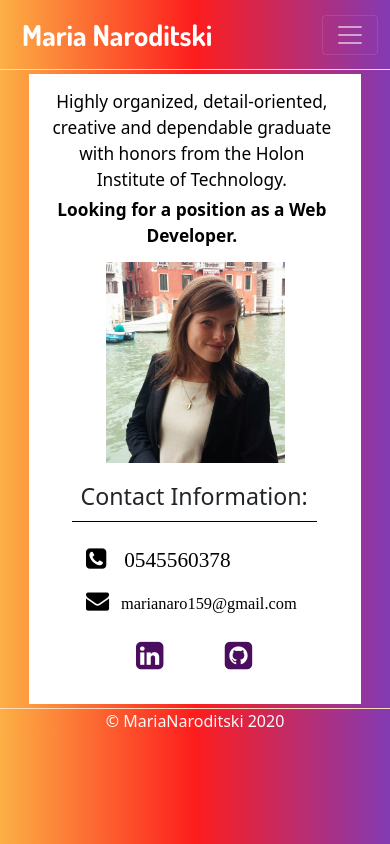
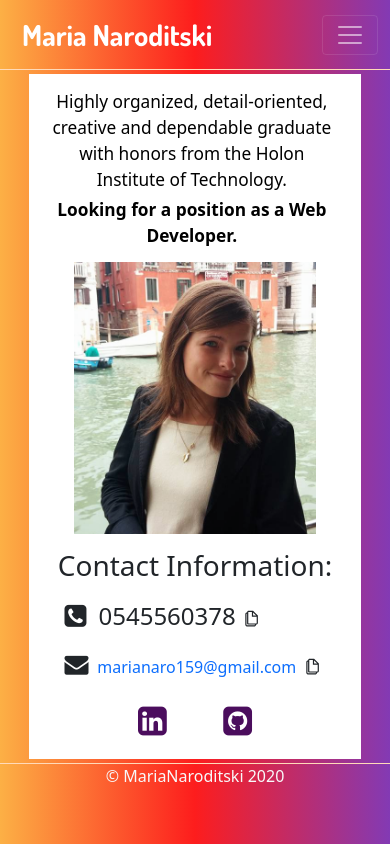
Before and after one commit to MariaNaroditski/Maria-Naroditski-Portfolio, a React (Create React App) app: page /contact in a window 390 px wide. Built offline with nearby package versions, Linux system fonts and the light colour scheme.

Commit message:
adding copy button

```diff
--- a/src/components/Contact.js
+++ b/src/components/Contact.js
@@ -1,18 +1,27 @@
 import React from 'react'
 import './Contact.scss'
 import profile_picture from "../assets/profile_picture.png";
+import { IoMdCopy } from 'react-icons/io';
+
 
 function Contact() {
+    const copyText = (value) => {
+        const elem = document.createElement('textarea');
+        elem.value = value;
+        document.body.appendChild(elem);
+        elem.select();
+        document.execCommand('copy');
+        document.body.removeChild(elem);
+    }
     return (
         <div className="contact-wrapper">
             <p className="container contact-wrapper__looking-for">
                 Highly organized, detail-oriented, creative and dependable
                 graduate with honors from the Holon Institute of Technology.
-             <span className="__weight">
-             Looking for a position as a Web Developer.
-            </span></p>
-
-
+                <span className="__weight">
+                Looking for a position as a Web Developer.
+                </span>
+            </p>
             <div className="contact-wrapper__info">
                 <div className="contact-wrapper__info__col">
                     <img src={profile_picture} alt="avatar" className="contact-wrapper__info__col__profile" />
@@ -20,14 +29,19 @@
                 <div className="contact-wrapper__info__col text-center ">
                     <div className="info">
                         <h3 className="title">Contact Information:</h3>
-                        <p className="my_info">
-                            <i className="fa fa-phone-square my_info__phone" aria-hidden="true">
-                                <span className="phone">0545560378</span>
-                            </i>
-                            <i className="fa fa-envelope my_info__email" aria-hidden="true" >
-                                <span className="email">marianaro159@gmail.com </span>
-                            </i>
-                        </p>
+                        <div className="info__phone">
+                            <i className="fa fa-phone-square" aria-hidden="true"></i>
+                            <span className="phone" id="phone"> 0545560378
+                                <IoMdCopy className="copy-phone-number" onClick={() => copyText("0545560378")} />
+                            </span>
+                        </div>
+                        <div className="info__email">
+                            <i className="fa fa-envelope" aria-hidden="true" ></i>
+                            <a href="https://mail.google.com/mail/?view=cm&fs=1&tf=1&to=marianaro159@gmail.com" target="_blank" rel="noopener noreferrer">marianaro159@gmail.com</a>
+                            <span className="copy-email">
+                                <IoMdCopy className="email-icon" onClick={() => copyText("marianaro159@gmail.com")} />
+                            </span>
+                        </div>
                         <div className="social-links">
                             <a
                                 href="https://www.linkedin.com/in/maria-naroditski"
--- a/src/components/Contact.scss
+++ b/src/components/Contact.scss
@@ -34,38 +34,61 @@
       }
 
       .info {
-        margin-right: 0;
-        padding-top: 1.8%;
+        padding-top: 1.5%;
+        text-align: start;
         .title {
+          text-align: center;
           font-size: 2.3em;
           margin-bottom: 4.5%;
-          padding: 2% 0 3.5% 0;
+          padding: 1% 0 3.5% 0;
           border-bottom: 1px solid black;
         }
-
-        .my_info {
-          display: flex;
-          flex-direction: column;
-          align-items: flex-start;
-          font-size: 1.85em;
-          color: black;
+        &__phone {
           margin-left: 5%;
-
-          &__phone {
-            padding: 4.8%;
+          padding: 3%;
+          i {
+            font-size: 2.2em;
+          }
           .phone {
-              margin-left: 14%;
+            padding-left: 2%;
+            font-size: 2em;
+            .copy-phone-number {
+              margin-left: 2%;
+              font-size: 0.8em;
+              &:hover {
+                cursor: pointer;
+                font-size: 1em;
+              }
+            }
           }
         }
         &__email {
-            padding: 4.8%;
-            .email {
-              margin-left: 6%;
+          padding: 1.5%;
+          margin-left: 6.5%;
+          i {
+            font-size: 2em;
+          }
+          a {
+            padding-left: 3%;
+            font-size: 1.6em;
+            text-decoration: none;
+          }
+          .copy-email {
+            padding-left: 2%;
+            font-size: 2em;
+            .email-icon {
+              margin-left: 0.3%;
+              font-size: 0.8em;
+              &:hover {
+                cursor: pointer;
+                font-size: 1em;
               }
             }
           }
-
+        }
         .social-links {
+          text-align: center;
+          padding: 5%;
           a {
             font-size: 2.8em;
             color: rgb(75, 13, 93);
@@ -80,59 +103,106 @@
         }
       }
     }
-
-    @media (max-width: 786px) {
-      height: 100%;
-      text-align: center;
-      &__col {
-        flex: 100%;
-        max-width: 80%;
-        padding: 3%;
-        margin-right: 0.5%;
-
-        &__profile {
-          width: 100%;
-          margin-top: 3%;
   }
 
+  @media (max-width: 1303px) {
+    &__info {
+      &__col {
         .info {
-          margin-bottom: 8%;
-
-          .email {
-            font-size: 0.66em;
+          .title {
+            font-size: 2em;
+            padding: 3%;
           }
+          &__phone {
+            margin-left: 7.6%;
+            padding: 5% 0 0 0;
+            i {
+              font-size: 1.8em;
+            }
+            .phone {
+              font-size: 1.6em;
+            }
+          }
+          &__email {
+            margin-left: 7.6%;
+            padding: 5% 0 0 0;
+            i {
+              font-size: 1.65em;
+            }
+            a {
+              font-size: 1.5em;
+            }
+            .copy-email {
+              .email-icon {
+                font-size: 0.63em;
+                margin-top: 1.5%;
               }
             }
           }
 
-    @media (max-width: 1022px) {
-      &__col {
-        .info {
-          margin-bottom: 8%;
-          .email {
-            font-size: 0.85em;
-          }
-        }
-      }
-    }
-
-    @media (max-width: 880px) {
-      &__col {
-        .info {
-          margin-bottom: 8%;
-          .email {
-            font-size: 0.65em;
+          .social-links {
+            padding: 8% 0 4% 0;
+            a {
+              font-size: 2em;
+              &:first-child {
+                margin-right: 15%;
               }
             }
           }
         }
       }
-  @media (max-width: 640px) {
+    }
+  }
+  @media (max-width: 1169px) {
+    &__info {
+      &__col {
+        .info {
+          &__phone {
+            margin-left: 7.6%;
+            padding: 4% 0 0 0;
+            i {
+              font-size: 1.6em;
+            }
+            .phone {
+              font-size: 1.4em;
+            }
+          }
+          &__email {
+            margin-left: 7.6%;
+            padding: 3% 0 0 0;
+            i {
+              font-size: 1.5em;
+            }
+            a {
+              font-size: 1.3em;
+            }
+            .copy-email {
+              .email-icon {
+                font-size: 0.63em;
+                margin-top: 1.5%;
+              }
+            }
+          }
+
+          .social-links {
+            padding: 7% 0 4% 0;
+            a {
+              font-size: 2em;
+              &:first-child {
+                margin-right: 17%;
+              }
+            }
+          }
+        }
+      }
+    }
+  }
+  @media (max-width: 1030px) {
     &__looking-for {
       max-width: 90%;
       padding: 4.5% 0 0 3.1%;
       margin: 0 0 0 2.5%;
-      font-size: 1.08em;
+      font-size: 1.5em;
       text-align: center;
       border: none;
       .__weight {
@@ -142,40 +212,93 @@
     }
     &__info {
       &__col {
-        padding-bottom: 0;
+        flex: 100%;
+        max-width: 100%;
+        text-align: center;
+        margin-bottom: 0;
         &__profile {
-          margin-left: 1%;
-          margin-top: 0;
+          margin-top: 3.2%;
         }
         .info {
+          text-align: start;
           .title {
-            text-align: center;
-            padding-top: 0%;
-            font-size: 1.45em;
-            padding-bottom: 4%;
+            padding-top: 1.5%;
+            font-size: 2.2em;
+            padding-bottom: 3.5%;
+            border: none;
+            margin-bottom: 0;
           }
-          .my_info {
           &__phone {
-              padding: 1%;
-              margin: 5% 0 6% 0;
-              font-size: 0.8em;
+            padding: 1% 0 0 3%;
+            i {
+              font-size: 2em;
+            }
             .phone {
-                font-size: 0.9em;
+              font-size: 1.8em;
             }
           }
           &__email {
-              padding: 1%;
-              font-size: 0.78em;
-              .email {
-                font-size: 0.71em;
+            margin-left: 10.6%;
+            padding-top: 3%;
+            i {
+              font-size: 1.9em;
+            }
+            a {
+              font-size: 2em;
+            }
+            .copy-email {
+              .email-icon {
+                font-size: 0.73em;
               }
             }
           }
           .social-links {
+            padding: 3.5% 0 4% 0;
             a {
-              font-size: 2em;
-              &:first-child {
-                margin-right: 25%;
+              font-size: 2.5em;
+            }
+          }
+        }
+      }
+    }
+  }
+  @media (max-width: 620px) {
+    &__looking-for {
+      font-size: 1.08em;
+    }
+    &__info {
+      &__col {
+        .info {
+          .title {
+            font-size: 1.75em;
+            padding: 3% 0 3.5% 0;
+          }
+          &__phone {
+            i {
+              font-size: 1.6em;
+            }
+            .phone {
+              font-size: 1.5em;
+            }
+          }
+          &__email {
+            padding-top: 1%;
+            i {
+              font-size: 1.5em;
+            }
+            a {
+              font-size: 1em;
+            }
+            .copy-email {
+              .email-icon {
+                font-size: 0.6em;
+              }
+            }
+          }
+          .social-links {
+            padding-top: 3%;
+            a {
+              font-size: 2.1em;
             }
           }
         }
@@ -183,4 +306,3 @@
     }
   }
 }
-}
--- a/src/components/Resume.js
+++ b/src/components/Resume.js
@@ -2,8 +2,18 @@
 import './Resume.scss';
 import profile_picture from "../assets/profile_picture.png";
 import ScrollArrow from "./ScrollArrow";
+import { IoMdCopy } from 'react-icons/io';
 
 function Resume() {
+    const copyText = (value) => {
+        const elem = document.createElement('textarea');
+        elem.value = value;
+        document.body.appendChild(elem);
+        elem.select();
+        document.execCommand('copy');
+        document.body.removeChild(elem);
+    }
+
     return (
         <div className="resume-wrapper">
             <div className="resume-wrapper__col resume-wrapper__left">
@@ -22,9 +32,16 @@
                     <h4 className="title">Contact Information</h4>
                     <div className="contact">
                         <h5>Phone:</h5>
-                        <p className="phone">0545560378</p>
+                        <p className="phone" id="phone"> 0545560378
+                            <IoMdCopy className="copy-phone-number" onClick={() => copyText("0545560378")} />
+                        </p>
                         <h5>Email:</h5>
-                        <p className="email"> marianaro159@gmail.com</p>
+                        <div className="email">
+                            <a href="https://mail.google.com/mail/?view=cm&fs=1&tf=1&to=marianaro159@gmail.com" target="_blank" rel="noopener noreferrer">marianaro159@gmail.com</a>
+                            <p className="copy-email">
+                                <IoMdCopy className="email-icon" onClick={() => copyText("marianaro159@gmail.com")} />
+                            </p>
+                        </div>
                         <div className="social-links">
                             <a
                                 href="https://www.linkedin.com/in/maria-naroditski"
--- a/src/components/Resume.scss
+++ b/src/components/Resume.scss
@@ -76,15 +76,38 @@
           font-size: 1.3em;
           margin-bottom: 9%;
           padding-left: 2%;
+          .copy-phone-number {
+            font-size: 0.8em;
+            margin-left: 3%;
+            &:hover {
+              cursor: pointer;
+              font-size: 1em;
+            }
+          }
         }
         .email {
-          font-size: 1.17em;
-          padding-left: 2%;
+          a {
+            font-size: 1.1em;
+            padding-left: 2%;
+            text-decoration: none;
+          }
+
+          .copy-email {
+            .email-icon {
+              font-size: 1.11em;
+              margin-left: 3%;
+              &:hover {
+                cursor: pointer;
+                font-size: 1.3em;
+              }
+            }
+          }
         }
+
         .social-links {
           text-align: center;
           margin-right: 8%;
-          margin-top: 10%;
+          margin-top: 5%;
           a {
             font-size: 2.2em;
             color: rgb(75, 13, 93);
@@ -171,18 +194,6 @@
     }
   }
 
-  @media (max-width: 1284px) {
-    &__col {
-      .info {
-        .contact {
-          .email {
-            font-size: 1.1em;
-          }
-        }
-      }
-    }
-  }
-
   @media (max-width: 1260px) {
     &__col {
       flex: 100%;
@@ -202,6 +213,7 @@
         }
 
         .looking-for {
+          max-width: 94%;
           font-size: 1.16em;
           text-align: left;
         }
@@ -217,11 +229,22 @@
         }
         .contact {
           margin-bottom: 2%;
+          .phone {
+            .copy-phone-number {
+              margin-left: 2.5%;
+            }
+          }
           .email {
-            font-size: 1.1em;
+            a {
+              font-size: 1em;
+            }
+            .copy-email {
+              display: inline;
+              margin-left: 0;
+            }
           }
           .social-links {
-            margin-top: 0%;
+            margin-top: 5%;
           }
         }
         .qualifications,
```
Also changed, not shown: 1 other file (tests, documents, lock files or other folders). Lines whose indentation alone changed are shown as unchanged.
